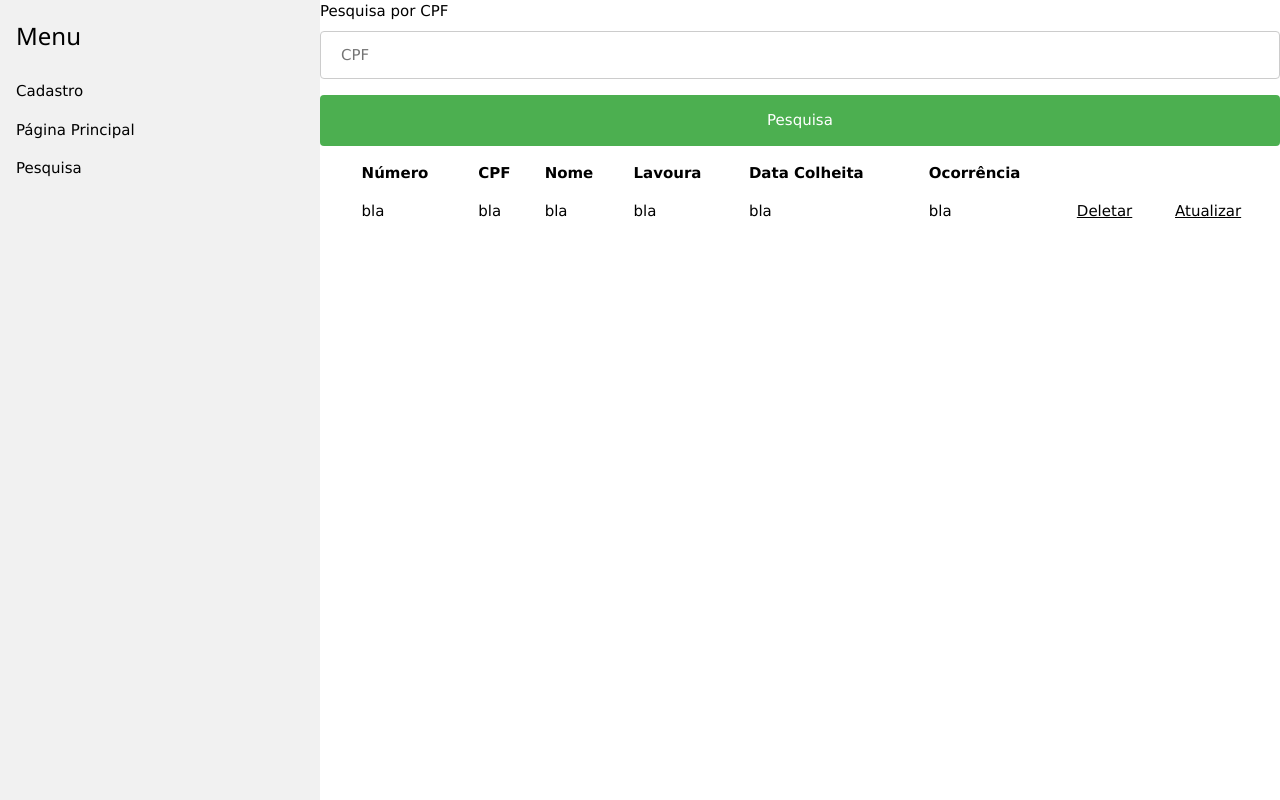
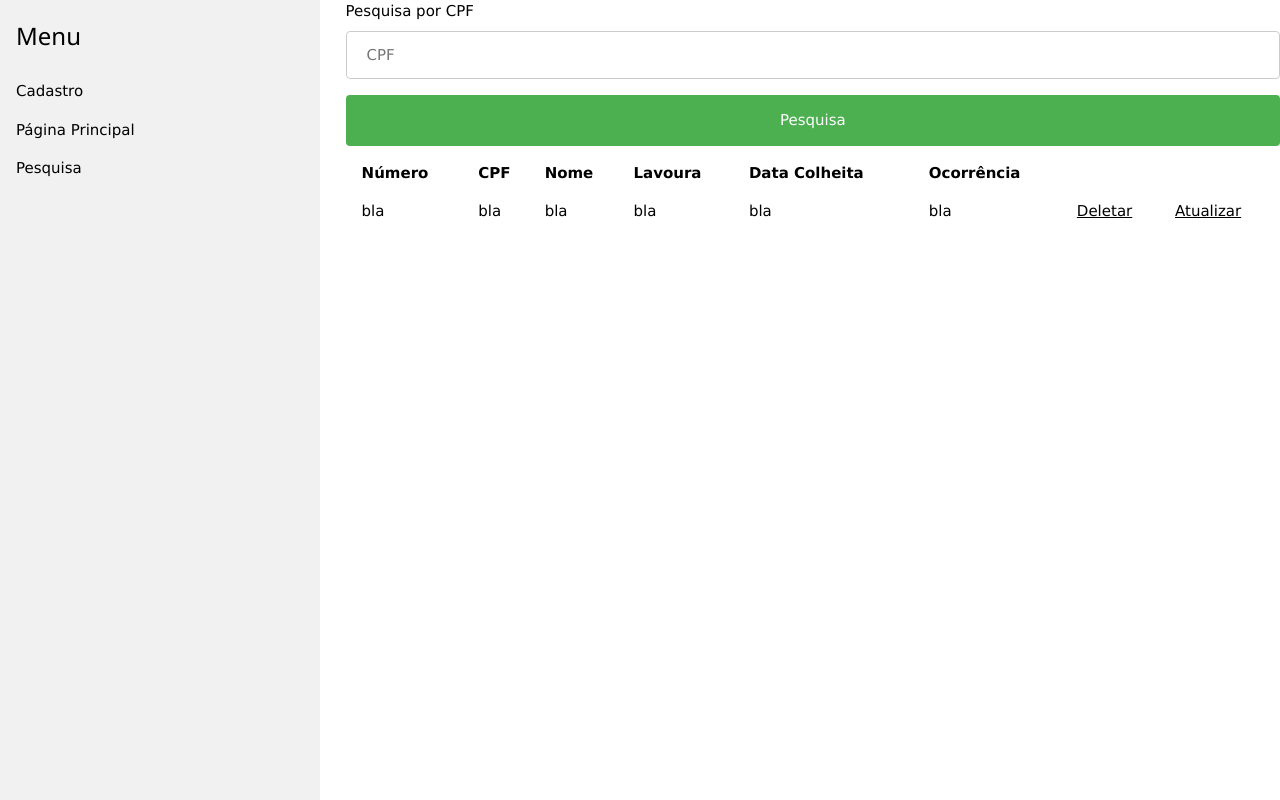
Before and after one commit to vscardel/proagroFacil---Desafio, a Flask app: page /pesquisa in a window 1280 px wide. Run offline with Flask 2, Linux system fonts and the light colour scheme.

Commit message:
tela de pesquisa responsiva

```diff
--- a/templates/pesquisa.html
+++ b/templates/pesquisa.html
@@ -27,8 +27,8 @@ input[type=submit] {
 
 #form_pesquisa{
 		position: relative;
-		width: 75%;
-		margin-left: 25%;
+		width: 73%;
+		margin-left: 27%;
 }
 
 #tabela_pesquisa{
```
